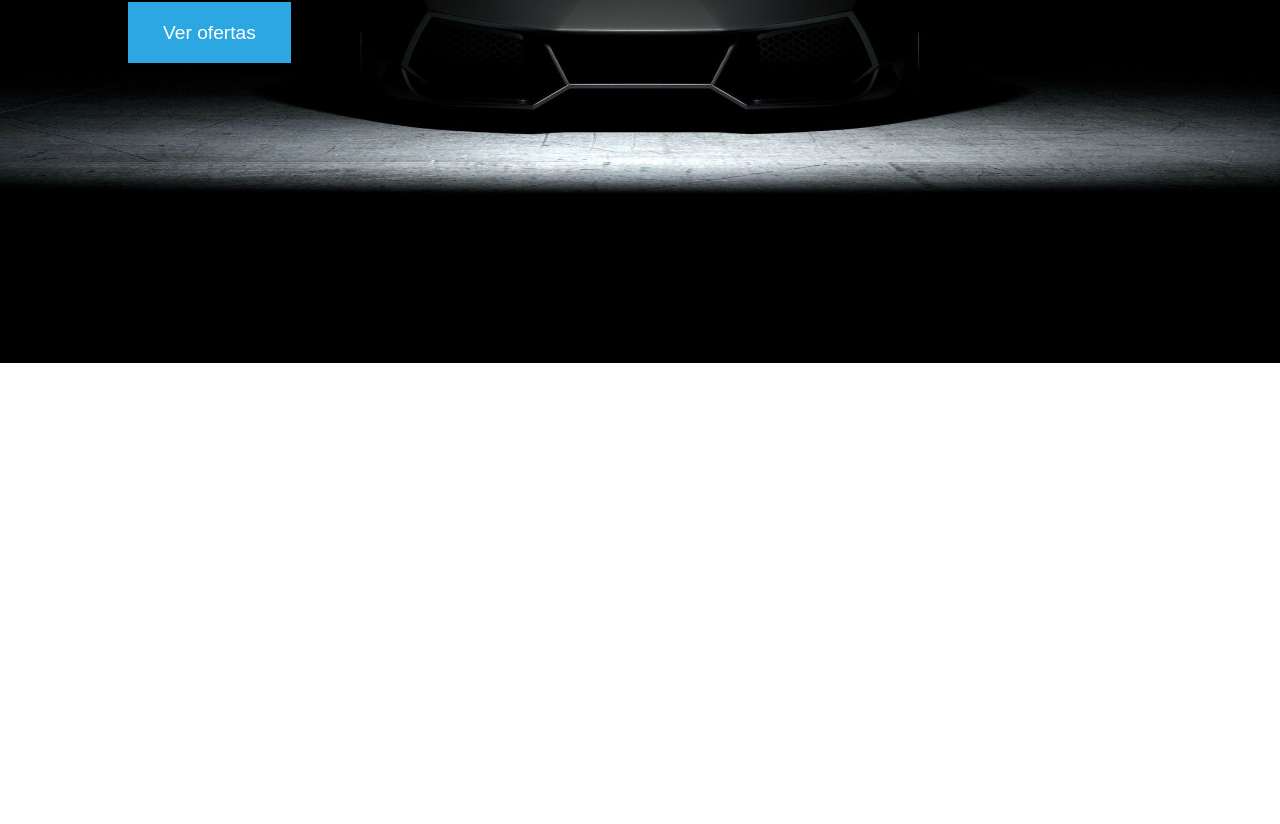
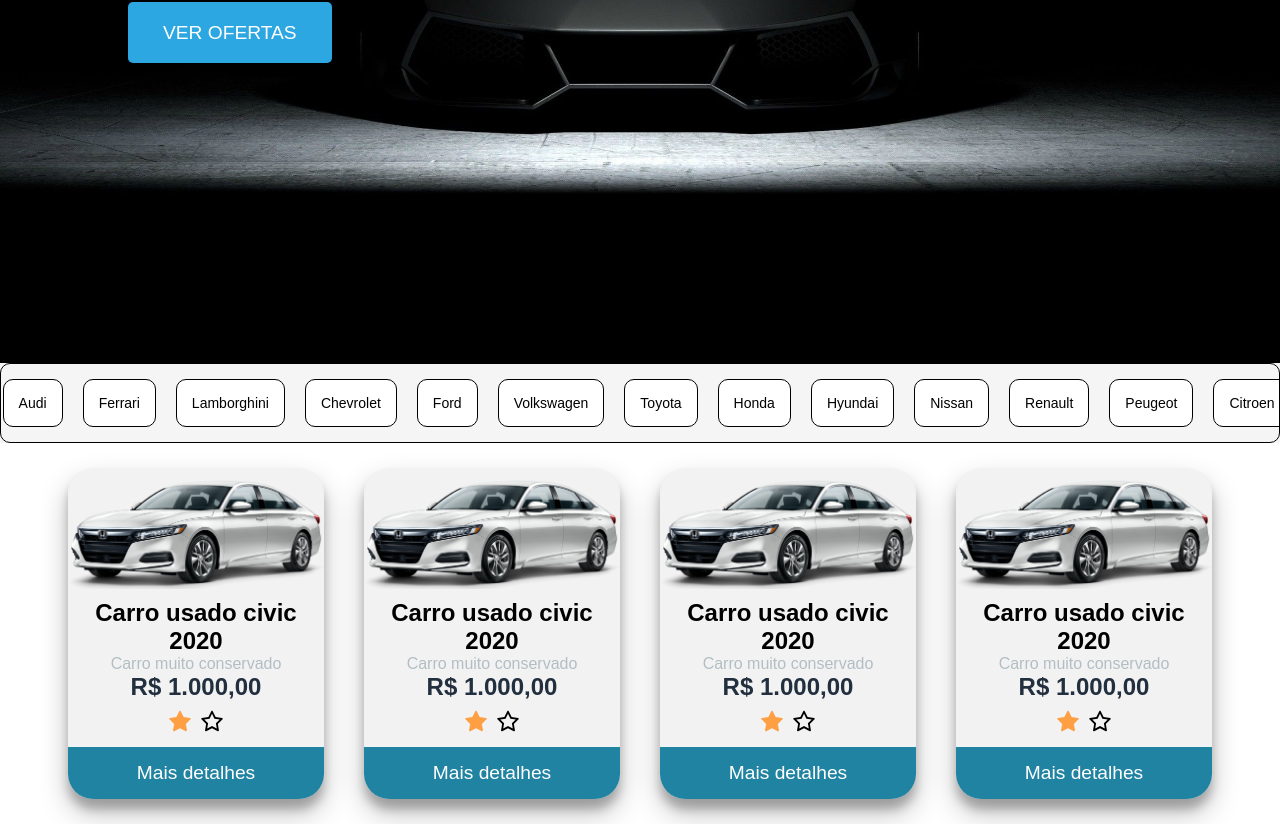
Before and after one commit to julysNICK/sales-car, a React (Vite) app: page / in a window 1280 px wide. Shown: the part 437-1261 px from the top of the page. Before the commit the page ends 800 px from the top, so only its background shows below. Built offline with nearby package versions, Linux system fonts and the light colour scheme.

Commit message:
add new content how card

```diff
--- a/src/components/BelowMenu/styles.ts
+++ b/src/components/BelowMenu/styles.ts
@@ -38,4 +38,12 @@ export const HomeTextLink = styled.a`
   color: #fff;
   font-size: 1.2rem;
   font-weight: 500;
+  text-transform: uppercase;
+  border-radius: 5px;
+  transition: all 0.5s ease-in-out;
+  &:hover {
+    cursor: pointer;
+
+    background: #144359;
+  }
 `;
--- /dev/null
+++ b/src/components/Card/index.tsx
@@ -0,0 +1,24 @@
+import React from 'react';
+
+import * as Styled from './styles';
+
+export default function Card() {
+  return (
+    <Styled.CardContainer>
+      <Styled.ImageCard src="public/carUsage1.png" />
+      <Styled.TitleCard>Carro usado civic 2020</Styled.TitleCard>
+      <Styled.DescriptionCard>Carro muito conservado </Styled.DescriptionCard>
+      <Styled.PriceCard>R$ 1.000,00</Styled.PriceCard>
+
+      <Styled.StarsUl>
+        <Styled.StarsLi>
+          <Styled.AifillStar />
+        </Styled.StarsLi>
+        <Styled.StarsLi>
+          <Styled.AioutlineStar />
+        </Styled.StarsLi>
+      </Styled.StarsUl>
+      <Styled.ButtonCard>Mais detalhes</Styled.ButtonCard>
+    </Styled.CardContainer>
+  );
+}
--- /dev/null
+++ b/src/components/Card/styles.ts
@@ -0,0 +1,100 @@
+import styled, { css } from 'styled-components';
+import { AiFillStar, AiOutlineStar } from 'react-icons/ai';
+
+export const CardContainer = styled.div`
+  width: 20%;
+  margin: 15px;
+  box-sizing: border-box;
+  float: left;
+  text-align: center;
+  /* border: 1px solid #e6e6e6; */
+  border-radius: 25px;
+  cursor: pointer;
+  padding-top: 10px;
+  /* box-shadow: 0 14px 28px rgba(0, 0, 0, 0.25), 0 10px 10px rgba(0, 0, 0, 0.22); */
+  box-shadow: 0 14px 28px rgba(0, 0, 0, 0.25), 0 10px 10px rgba(0, 0, 0, 0.22);
+  transition: all 0.4s cubic-bezier(0.25, 0.8, 0.25, 1);
+  background: #f2f2f2;
+
+  &:hover {
+    box-shadow: 0 3px 6px rgba(0, 0, 0, 0.16), 0 3px 6px rgba(0, 0, 0, 0.23);
+    transform: translate(0, -8px);
+  }
+`;
+
+export const ImageCard = styled.img`
+  object-fit: cover;
+  width: 100%;
+
+  text-align: center;
+  margin: 0 auto;
+  display: block;
+`;
+
+export const TitleCard = styled.h2`
+  font-size: 1.5rem;
+  text-align: center;
+  margin: 0;
+  padding-top: 10px;
+`;
+
+export const DescriptionCard = styled.p`
+  text-align: center;
+  color: #b2bec3;
+  padding-top: 0 8px;
+`;
+
+export const PriceCard = styled.h6`
+  font-size: 1.5rem;
+  text-align: center;
+  color: #222f3e;
+  margin: 0;
+`;
+
+export const ButtonCard = styled.button`
+  text-align: center;
+  font-size: 1.2rem;
+  color: #fff;
+  width: 100%;
+  padding: 15px;
+  border: none;
+  outline: none;
+  cursor: pointer;
+  margin-top: 5px;
+  border-bottom-right-radius: 25px;
+  border-bottom-left-radius: 25px;
+  background: #2183a2;
+`;
+
+export const StarsUl = styled.ul`
+  display: flex;
+  justify-content: center;
+  align-items: center;
+  padding-top: 0;
+`;
+
+export const StarsLi = styled.li`
+  padding-top: 5px;
+`;
+
+export const AifillStar = styled(AiFillStar)`
+  font-size: 26px;
+  transition: 0.4s;
+  margin: 3px;
+  color: #ff9f43;
+
+  &:hover {
+    transform: scale(1.2);
+    transition: 0.6s;
+  }
+`;
+
+export const AioutlineStar = styled(AiOutlineStar)`
+  font-size: 26px;
+  transition: 0.4s;
+  margin: 3px;
+  &:hover {
+    transform: scale(1.2);
+    transition: 0.6s;
+  }
+`;
--- /dev/null
+++ b/src/components/SelectorBrandsCars/index.tsx
@@ -0,0 +1,40 @@
+import * as Styled from './styles';
+
+export default function SelectorBrandsCars() {
+  const brandsCars = [
+    'Todos',
+    'Mercedes',
+    'BMW',
+    'Audi',
+    'Ferrari',
+    'Lamborghini',
+    'Chevrolet',
+    'Ford',
+    'Volkswagen',
+    'Toyota',
+    'Honda',
+    'Hyundai',
+    'Nissan',
+    'Renault',
+    'Peugeot',
+    'Citroen',
+    'Fiat',
+    'Volvo',
+    'Mitsubishi',
+  ];
+  return (
+    <Styled.ContainerBrands>
+      <Styled.HorinzontalScroll>
+        {/* <Styled.ButtonLeft />
+        <Styled.ButtonRight /> */}
+        <Styled.ContainerBrandsCars>
+          {brandsCars.map((brand) => (
+            <Styled.BrandCar key={brand}>
+              <Styled.NameBrand>{brand}</Styled.NameBrand>
+            </Styled.BrandCar>
+          ))}
+        </Styled.ContainerBrandsCars>
+      </Styled.HorinzontalScroll>
+    </Styled.ContainerBrands>
+  );
+}
--- /dev/null
+++ b/src/components/SelectorBrandsCars/styles.ts
@@ -0,0 +1,53 @@
+import styled, { css } from 'styled-components';
+
+export const ContainerBrands = styled.div`
+  display: flex;
+  justify-content: center;
+  align-items: center;
+  background-color: #f5f5f5;
+  width: 100%;
+`;
+
+export const HorinzontalScroll = styled.div`
+  width: 100%;
+
+  height: 80px;
+  border: 1px solid #000;
+
+  border-radius: 10px;
+  display: flex;
+  flex-direction: row;
+  justify-content: center;
+
+  align-items: center;
+  position: relative;
+  overflow: hidden;
+`;
+
+export const ButtonRight = styled.button``;
+
+export const ButtonLeft = styled.button``;
+
+export const ContainerBrandsCars = styled.div`
+  display: flex;
+  flex-direction: row;
+  justify-content: center;
+  align-items: center;
+`;
+
+export const BrandCar = styled.div`
+  margin: 15px 10px;
+  display: flex;
+  justify-content: center;
+  align-items: center;
+  border-radius: 10px;
+  background-color: #fff;
+  border: 1px solid #000;
+  padding: 15px;
+`;
+
+export const NameBrand = styled.p`
+  font-size: 14px;
+
+  font-weight: 500;
+`;
--- /dev/null
+++ b/src/components/gallery/index.tsx
@@ -0,0 +1,13 @@
+import Card from '../Card';
+import * as styled from './styles';
+
+export default function GalleryCards() {
+  return (
+    <styled.GalleryCard>
+      <Card />
+      <Card />
+      <Card />
+      <Card />
+    </styled.GalleryCard>
+  );
+}
--- /dev/null
+++ b/src/components/gallery/styles.ts
@@ -0,0 +1,11 @@
+import styled, { css } from 'styled-components';
+
+export const GalleryCard = styled.div`
+  display: flex;
+  flex-wrap: wrap;
+  width: 100%;
+  justify-content: center;
+  align-items: center;
+  margin: 10px 0;
+  gap: 10px;
+`;
--- a/src/pages/Home/index.tsx
+++ b/src/pages/Home/index.tsx
@@ -1,13 +1,15 @@
-import React from 'react';
 import BelowMenu from '../../components/BelowMenu';
-
+import GalleryCards from '../../components/gallery';
 import { Header } from '../../components/Header';
+import SelectorBrandsCars from '../../components/SelectorBrandsCars';
 import * as Styled from './styles';
 export const Home = () => {
   return (
     <Styled.Container>
       <Header />
       <BelowMenu />
+      <SelectorBrandsCars />
+      <GalleryCards />
     </Styled.Container>
   );
 };
--- a/src/pages/Home/styles.ts
+++ b/src/pages/Home/styles.ts
@@ -4,7 +4,7 @@ export const Container = styled.div`
   display: flex;
   align-items: center;
   justify-content: space-between;
-  padding: 0 0px;
+  flex-direction: column;
 
   width: 100%;
 `;
```
Also changed, not shown: public/carUsage1.png (added).
